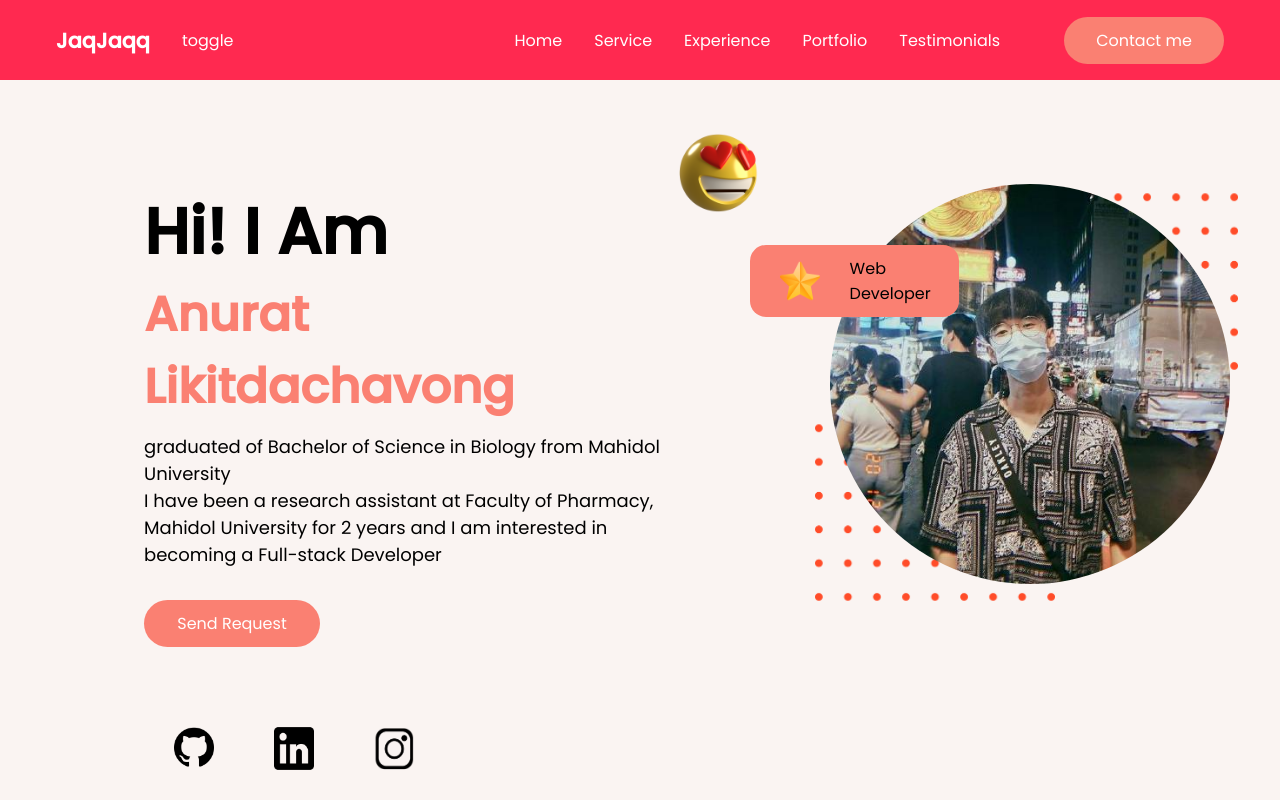
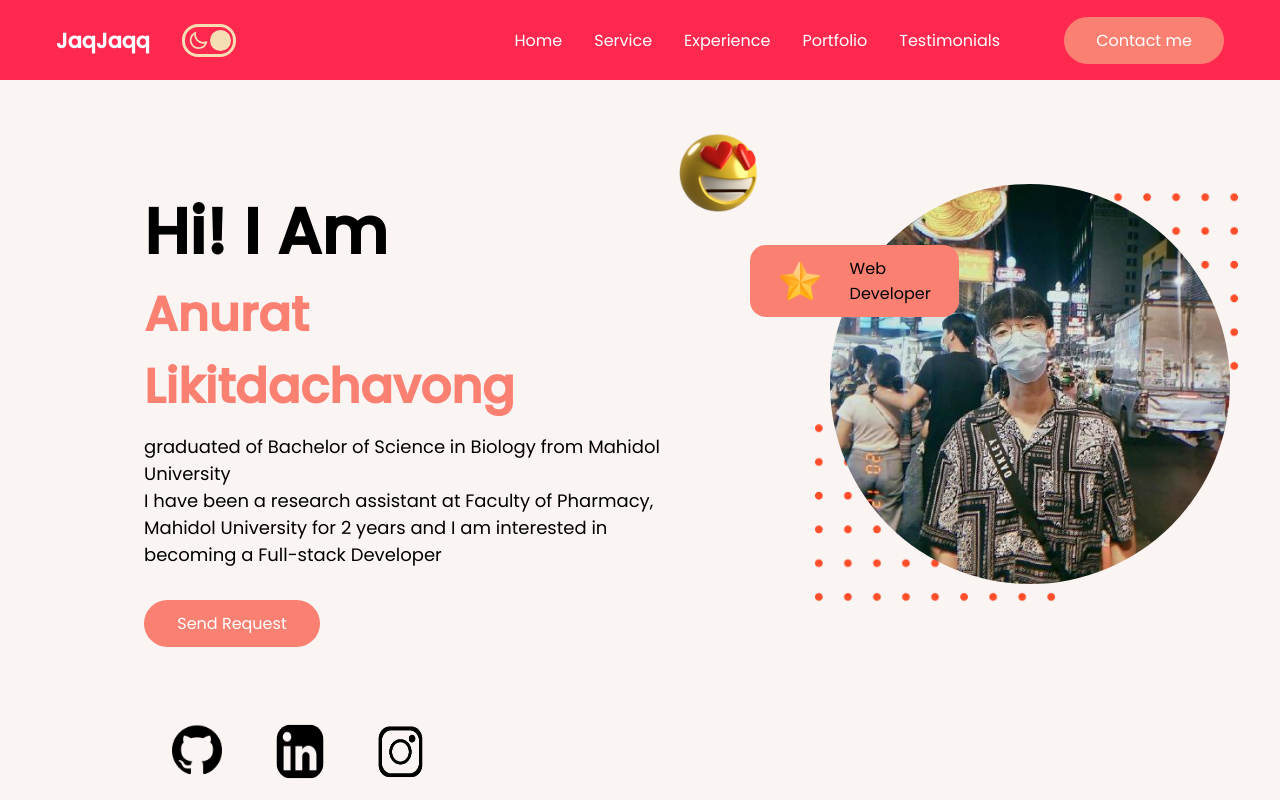
Before and after one commit to JaqJaqq/my-resume-app, a React (Vite) app: page / in a window 1280 px wide. Shown: the top 800 px of the page. Built offline with nearby package versions, Linux system fonts and the light colour scheme.

Commit message:
feat: add toggle and adjust css file all

```diff
--- a/src/App.jsx
+++ b/src/App.jsx
@@ -6,11 +6,20 @@ import Experience from './components/Experience/Experience';
 import Portfolio from './components/Portfolio/Portfolio';
 import Contact from './components/Contact/Contact';
 import Footer from './components/Footer/Footer';
+import { themeContext } from './Context';
+import { useContext } from 'react';
 
 function App() {
 
+  const theme = useContext(themeContext);
+  const darkMode = theme.state.darkMode;
   return (
-      <div className='app'>
+      <div className='app'
+      style={{
+        background : darkMode? 'black': '',
+        color : darkMode? 'white': ''
+      }}
+      >
         <Navbar />
         <Intro />
         <Services />
--- /dev/null
+++ b/src/Context.jsx
@@ -0,0 +1,24 @@
+import { createContext, useReducer } from "react";
+
+export const themeContext = createContext();
+
+const initialState = {darkMode : false};
+
+const themeReducer = (state, action) => {
+
+    switch(action.type) {
+        case 'toggle':
+            return {darkMode : !state.darkMode};
+        default:
+            return state;
+    }
+};
+
+export const ThemeProvider = (props) => {
+    const [state, dispatch] = useReducer (themeReducer, initialState);
+    return (
+        <themeContext.Provider value={{state, dispatch}}>
+            {props.children}
+        </themeContext.Provider>
+    );
+};
--- a/src/components/Card/Card.css
+++ b/src/components/Card/Card.css
@@ -1,6 +1,6 @@
 .card {
     width: 15rem;
-    height: 21rem;
+    height: 22rem;
     position: absolute;
     display: flex;
     flex-direction: column;
--- a/src/components/Contact/Contact.jsx
+++ b/src/components/Contact/Contact.jsx
@@ -1,4 +1,4 @@
-import React from "react";
+import React, { useState } from "react";
 import './Contact.css';
 import emailjs from '@emailjs/browser';
 
@@ -7,12 +7,15 @@ import { useRef } from "react";
 const Contact = () => {
     const form = useRef();
 
+    const [done, setDone] = useState(false)
+
     const sendEmail = (e) => {
         e.preventDefault();
 
         emailjs.sendForm('service_l0vvjf5', 'template_bey3vu7', form.current, '1Nd9aEHV0DUkQAcmS')
             .then((result) => {
                 console.log(result.text);
+                setDone(true);
             }, (error) => {
                 console.log(error.text);
             });
@@ -32,6 +35,7 @@ const Contact = () => {
                     <input type="email" name="user_email" className="user" placeholder="Email" />
                     <textarea name="message"  className="user" placeholder="Message" />
                     <input type="submit" value="Send" className="button" />
+                    <span>{done && "Thanks for contacting me!"}</span>
                 </form>
             </div>
         </div>
--- a/src/components/Intro/Intro.css
+++ b/src/components/Intro/Intro.css
@@ -48,8 +48,14 @@
     display: flex;
 }
 
+.i-icons>a>img {
+    border-radius: 30%;
+}
+
 .i-icons>* {
-    transform: scale(0.4);
+    transform: scale(0.5);
+    border-radius: 30%;
+    padding: 3px;
 }
 
 .i-icons>*:hover {
--- a/src/components/Intro/Intro.jsx
+++ b/src/components/Intro/Intro.jsx
@@ -1,15 +1,20 @@
 import React from "react";
 import './Intro.css';
 import FloatingDiv from "../FloatingDiv/FloatingDiv";
+import { themeContext } from "../../Context";
+import { useContext } from "react";
 
 function Intro() {
+
+    const theme = useContext(themeContext);
+    const darkMode = theme.state.darkMode;
     return (
      <div className="intro">
         <div className="i-left">
         <div className="i-name">
-            <span>Hi! I Am</span>
+            <span style={{color: darkMode? 'white': ''}}>Hi! I Am</span>
             <span>Anurat Likitdachavong</span>
-            <span>graduated of Bachelor of Science in Biology from Mahidol University
+            <span style={{color: darkMode? 'white': ''}}>graduated of Bachelor of Science in Biology from Mahidol University
                 <br />
                 I have been a research assistant at Faculty of Pharmacy, Mahidol University for 2 years
                 and I am interested in becoming a Full-stack Developer
@@ -19,10 +24,10 @@ function Intro() {
         <button className="button i-button">Send Request</button>
         <div className="i-icons">
             <a href="https://github.com/JaqJaqq">
-                <img src="/icon/github.png" alt="github" width={100}/>
+                <img src="/icon/github.png" alt="github" width={100} style={{background: darkMode? 'wheat': ''}}/>
             </a>
-            <img src="/icon/linkedin.png" alt="linkedin" width={100}/>
-            <img src="/icon/ig.png" alt="instagram" width={100}/>
+            <img src="/icon/linkedin.png" alt="linkedin" width={100} style={{background: darkMode? 'wheat': ''}}/>
+            <img src="/icon/ig.png" alt="instagram" width={100} style={{background: darkMode? 'wheat': ''}}/>
         </div>
 
         </div>
--- a/src/components/Navbar/Navbar.jsx
+++ b/src/components/Navbar/Navbar.jsx
@@ -1,12 +1,13 @@
 import React from "react";
 import './Navbar.css';
+import Toggle from "../Toggle/Toggle";
 
 function Navbar() {
     return (
         <div className="n-wrapper">
             <div className="n-left">
                 <div className="n-name">JaqJaqq</div>
-                <span>toggle</span>
+                <Toggle />
             </div>
             <div className="n-right">
                 <div className="n-list">
--- /dev/null
+++ b/src/components/Toggle/Toggle.css
@@ -0,0 +1,21 @@
+.toggle {
+    display: flex;
+    justify-content: space-between;
+    border: 3px solid wheat;
+    border-radius: 1rem;
+    position: relative;
+    padding: 3px;
+    cursor: pointer;
+}
+
+.toggle>* {
+    width: 21px;
+    height: 21px;
+    color: wheat
+}
+
+.t-button {
+    border-radius: 100%;
+    background: wheat;
+    position: absolute;
+}
--- /dev/null
+++ b/src/components/Toggle/Toggle.jsx
@@ -0,0 +1,29 @@
+import React from "react";
+import './Toggle.css';
+import Sun from '@iconscout/react-unicons/icons/uil-sun'
+import Moon from '@iconscout/react-unicons/icons/uil-moon'
+import { themeContext } from "../../Context";
+import { useContext } from "react";
+
+const Toggle = () => {
+
+    const theme = useContext(themeContext);
+    const darkMode = theme.state.darkMode;
+
+    const handleClick = () => {
+        theme.dispatch({type: 'toggle'})
+    };
+    return (
+        <div className="toggle" onClick={handleClick}>
+            <Moon />
+            <Sun />
+            <div className="t-button"
+            style={darkMode ? {left: '2px'}: {right: '2px'}}
+            >
+
+            </div>
+        </div>
+    )
+};
+
+export default Toggle
--- a/src/main.jsx
+++ b/src/main.jsx
@@ -1,9 +1,12 @@
 import React from 'react'
 import ReactDOM from 'react-dom/client'
 import App from './App.jsx'
+import { ThemeProvider } from './Context.jsx'
 
 ReactDOM.createRoot(document.getElementById('root')).render(
   <React.StrictMode>
-    <App />
+    <ThemeProvider>
+      <App />
+    </ThemeProvider>
   </React.StrictMode>,
 )
```
